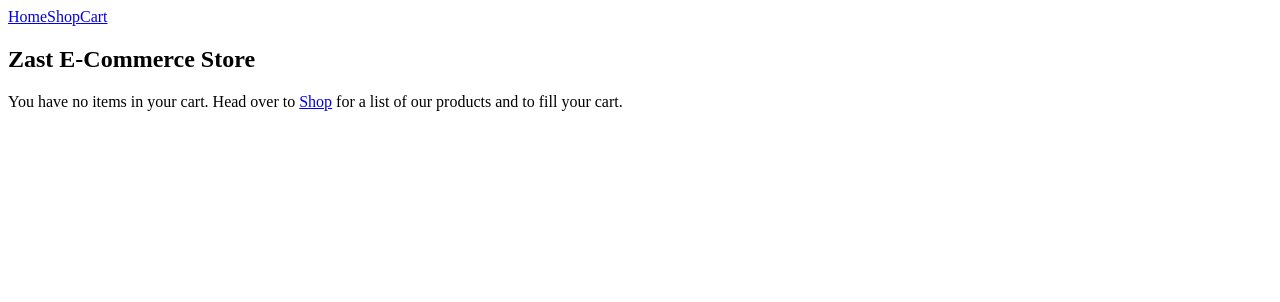
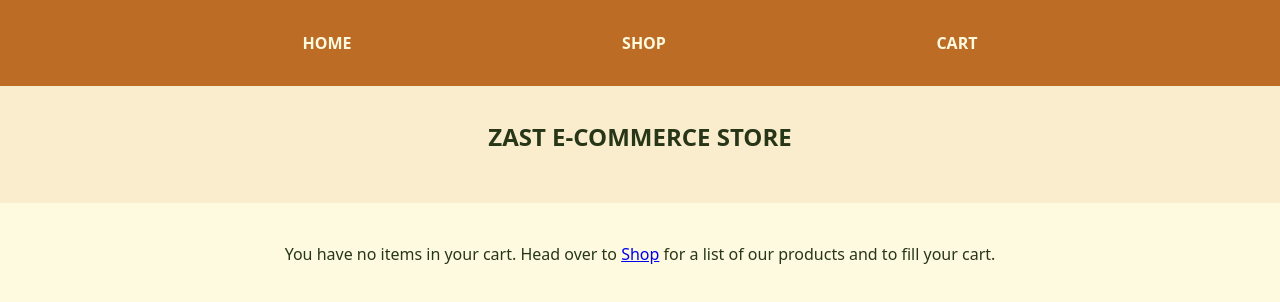
Before and after one commit to nzubeifechukwu/shopping-cart, a React (Vite) app: page /cart in a window 1280 px wide. Shown: the top 302 px of the page. Built offline with nearby package versions, Linux system fonts and the light colour scheme.

Commit message:
Style Root and Shop components

```diff
--- a/src/index.css
+++ b/src/index.css
@@ -1,68 +1,28 @@
-/* :root {
+/* General styles */
+
+html {
+  box-sizing: border-box;
   font-family: system-ui, Avenir, Helvetica, Arial, sans-serif;
-  line-height: 1.5;
-  font-weight: 400;
-
-  color-scheme: light dark;
-  color: rgba(255, 255, 255, 0.87);
-  background-color: #242424;
-
-  font-synthesis: none;
-  text-rendering: optimizeLegibility;
-  -webkit-font-smoothing: antialiased;
-  -moz-osx-font-smoothing: grayscale;
+  background-color: #fefae0;
+  color: #283618;
+  text-align: center;
 }
 
-a {
-  font-weight: 500;
-  color: #646cff;
-  text-decoration: inherit;
-}
-a:hover {
-  color: #535bf2;
+*,
+*::before,
+*::after {
+  box-sizing: inherit;
+  padding: 0;
+  margin: 0;
 }
 
-body {
-  margin: 0;
-  display: flex;
-  place-items: center;
-  min-width: 320px;
-  min-height: 100vh;
+h1,
+h2,
+h3 {
+  font-weight: 600;
 }
 
-h1 {
-  font-size: 3.2em;
-  line-height: 1.1;
+h2 {
+  margin-bottom: 20px;
+  text-transform: uppercase;
 }
-
-button {
-  border-radius: 8px;
-  border: 1px solid transparent;
-  padding: 0.6em 1.2em;
-  font-size: 1em;
-  font-weight: 500;
-  font-family: inherit;
-  background-color: #1a1a1a;
-  cursor: pointer;
-  transition: border-color 0.25s;
-}
-button:hover {
-  border-color: #646cff;
-}
-button:focus,
-button:focus-visible {
-  outline: 4px auto -webkit-focus-ring-color;
-}
-
-@media (prefers-color-scheme: light) {
-  :root {
-    color: #213547;
-    background-color: #ffffff;
-  }
-  a:hover {
-    color: #747bff;
-  }
-  button {
-    background-color: #f9f9f9;
-  }
-} */
--- a/src/main.jsx
+++ b/src/main.jsx
@@ -2,9 +2,9 @@ import { StrictMode } from "react";
 import { createRoot } from "react-dom/client";
 import { createBrowserRouter, RouterProvider } from "react-router";
 
-import Root from "./routes/Root";
+import Root from "./routes/Root/Root";
 import ErrorPage from "./ErrorPage";
-import Shop from "./routes/Shop";
+import Shop from "./routes/Shop/Shop";
 import Cart from "./routes/Cart";
 
 import "./index.css";
--- a/src/routes/Cart.jsx
+++ b/src/routes/Cart.jsx
@@ -35,7 +35,7 @@ export default function Cart() {
           your cart.
         </p>
       ) : (
-        <section>
+        <>
           <h2>Items in your cart...</h2>
           {cart.map((item) => (
             <article key={item.id}>
@@ -67,7 +67,7 @@ export default function Cart() {
               </button>
             </article>
           ))}
-        </section>
+        </>
       )}
     </>
   );
--- a/src/routes/Root.jsx
+++ b/src/routes/Root/Root.jsx
@@ -1,22 +1,23 @@
 import { useState } from "react";
 import { Link, Outlet, useLocation } from "react-router";
+
+import styles from "./root.module.css";
 
 export default function Root() {
   const [cart, setCart] = useState([]);
   const location = useLocation();
   const totalCartItems = cart.reduce((prev, curr) => prev + curr.quantity, 0);
-  // console.log(totalCartItems);
 
   return (
     <>
-      <nav>
+      <nav className={styles.nav}>
         <Link to="/">Home</Link>
         <Link to="shop">Shop</Link>
         <Link to="cart">
           Cart <span>{totalCartItems ? totalCartItems : ""}</span>
         </Link>
       </nav>
-      <section className="hero">
+      <section className={styles.hero}>
         <h1>Zast E-Commerce Store</h1>
         {location.pathname === "/" && (
           <p>
@@ -26,9 +27,9 @@ export default function Root() {
           </p>
         )}
       </section>
-      <div className="mainBody">
+      <section className={styles.mainBody}>
         <Outlet context={[cart, setCart]} />
-      </div>
+      </section>
     </>
   );
 }
--- /dev/null
+++ b/src/routes/Root/root.module.css
@@ -0,0 +1,37 @@
+nav {
+  display: flex;
+  justify-content: space-evenly;
+  font-weight: 600;
+  padding: 32px;
+  background-color: #bc6c25;
+  position: fixed;
+  width: 100%;
+}
+
+nav > a {
+  text-decoration: none;
+  color: #fefae0;
+  text-transform: uppercase;
+}
+
+nav > a:hover {
+  color: #faedcd;
+}
+
+nav > a > span {
+  color: #bc6c25;
+  background-color: #fefae0;
+  border-radius: 50%;
+}
+
+.hero {
+  padding-top: 120px;
+  background-color: #faedcd;
+  padding-bottom: 40px;
+  margin-bottom: 40px;
+}
+
+.hero > h1 {
+  margin-bottom: 10px;
+  text-transform: uppercase;
+}
--- a/src/routes/Shop.jsx
+++ b/src/routes/Shop/Shop.jsx
@@ -1,5 +1,7 @@
 import { useEffect, useState } from "react";
 import { useOutletContext } from "react-router";
+
+import styles from "./shop.module.css";
 
 export default function Shop() {
   const [products, setProducts] = useState([]);
@@ -35,7 +37,6 @@ export default function Shop() {
       cartProduct.quantity = quantity;
       setCart(Array.from(new Set([...newCart, cartProduct]))); // Don't repeat products
     }
-    // console.log(cart);
     setChanged(false);
   }
 
@@ -44,16 +45,17 @@ export default function Shop() {
   ) : loading ? (
     <p>Loading...</p>
   ) : (
-    <section>
-      <h2>Items in our store...</h2>
+    <>
+      <h2>Items in our store</h2>
+      <section className={styles.products}>
         {products.map((product) => (
-        <article key={product.id}>
+          <article key={product.id} className={styles.article}>
             <h3>{product.title}</h3>
-          <img src={product.image} alt={product.title} />
+            <img src={product.image} alt={product.title} width={200} />
+            <div>
               <p>${product.price}</p>
-          <p>{product.description}</p>
               <form action="">
-            <label htmlFor="quantity">Quantity </label>
+                <label htmlFor="quantity">Qty</label>
                 <input
                   type="number"
                   id="quantity"
@@ -65,11 +67,13 @@ export default function Shop() {
                   }}
                 />
               </form>
+            </div>
             <button type="button" onClick={() => addToCart(product.id)}>
               Add to Cart
             </button>
           </article>
         ))}
       </section>
+    </>
   );
 }
--- /dev/null
+++ b/src/routes/Shop/shop.module.css
@@ -0,0 +1,61 @@
+.products {
+  display: grid;
+  gap: 20px;
+  grid-template-columns: repeat(auto-fit, minmax(300px, 1fr));
+  margin-top: 2rem;
+  margin-left: 60px;
+  margin-right: 60px;
+}
+
+.products > article {
+  border-radius: 20px;
+  padding: 1.5rem;
+  background-color: #dda15e;
+  display: flex;
+  flex-direction: column;
+  justify-content: space-between;
+  align-items: center;
+}
+
+.products > article > h3 {
+  margin-bottom: 20px;
+}
+
+.products > article > div {
+  display: flex;
+  margin: 20px;
+  font-weight: 500;
+}
+
+.products > article > div > p {
+  margin-right: 80px;
+}
+
+.products > article > div > form > label {
+  margin-right: 5px;
+  text-transform: uppercase;
+}
+
+.products > article > div > form > input {
+  color: #bc6c25;
+  font-weight: 600;
+  width: 40px;
+  padding: 4px;
+  border: none;
+  border-radius: 3px;
+}
+
+.products > article > button {
+  background-color: #283618;
+  color: #fefae0;
+  padding: 15px;
+  font-weight: 600;
+  text-transform: uppercase;
+  border-radius: 10px;
+  border: none;
+  cursor: pointer;
+}
+
+.products > article > button:hover {
+  background-color: #606c38;
+}
```
Lines whose indentation alone changed are shown as unchanged.
